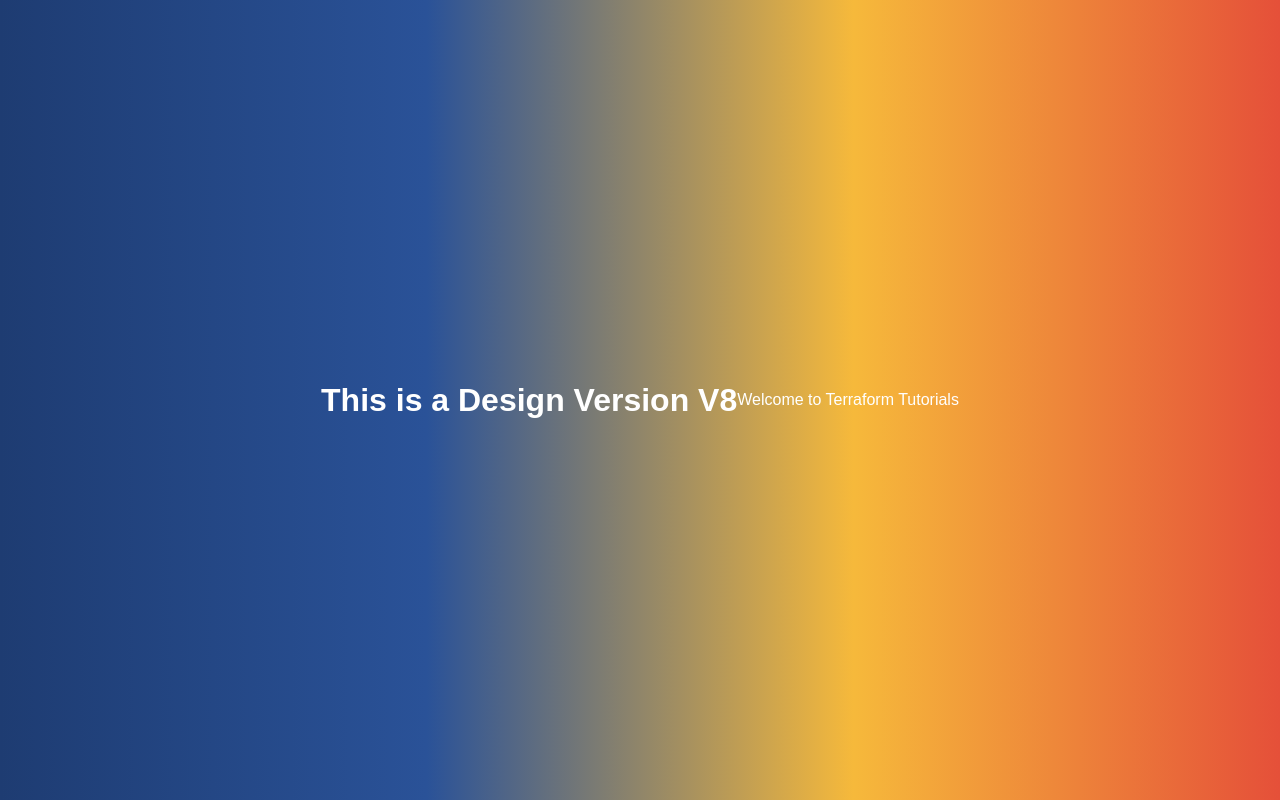
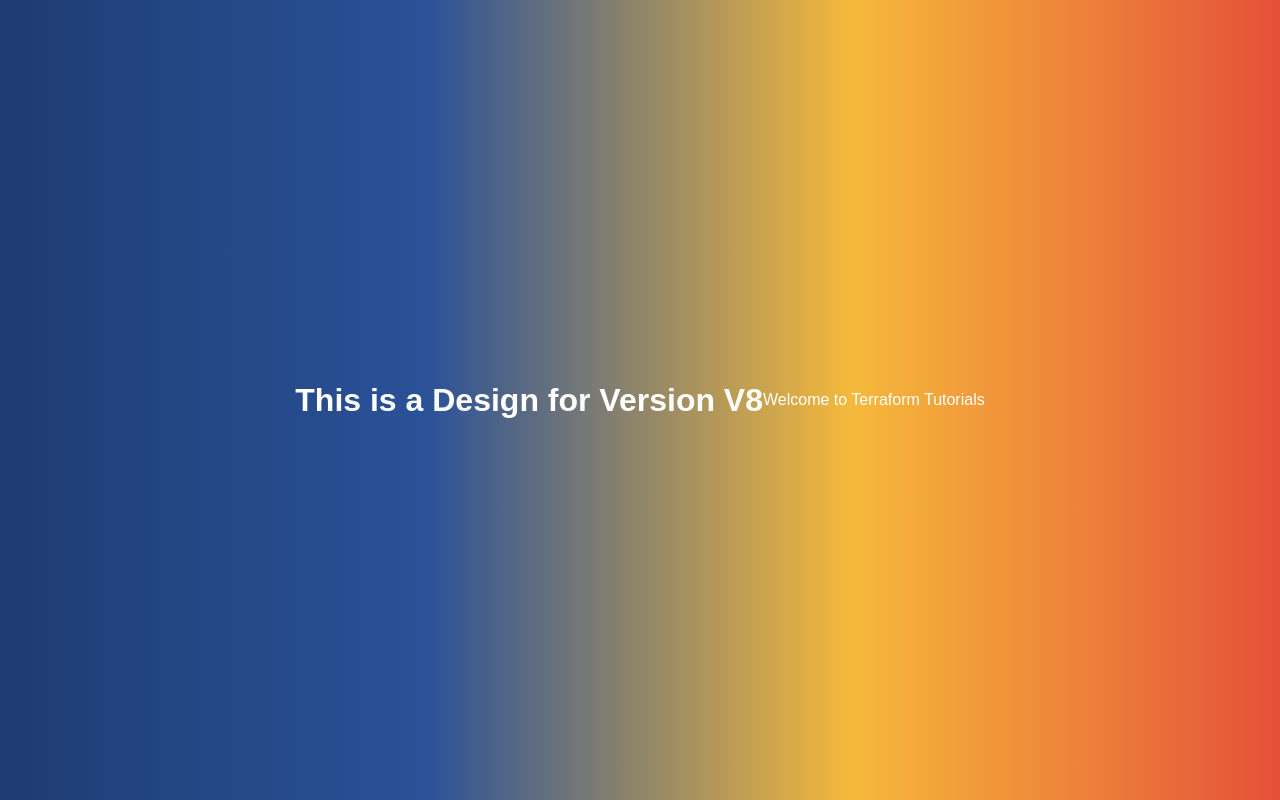
Before and after one commit to Azmatshah7/m-prashant-YT, a plain HTML site: page index.html in a window 1280 px wide. Drawn offline with Linux system fonts and the light colour scheme.

Commit message:
added some words in index.html

```diff
--- a/index.html
+++ b/index.html
@@ -10,7 +10,7 @@
 </head>
 
 <body>
-    <h1>This is a Design Version V8</h1>
+    <h1>This is a Design for Version V8</h1>
     <p>Welcome to Terraform Tutorials</p>
 </body>
 
```
